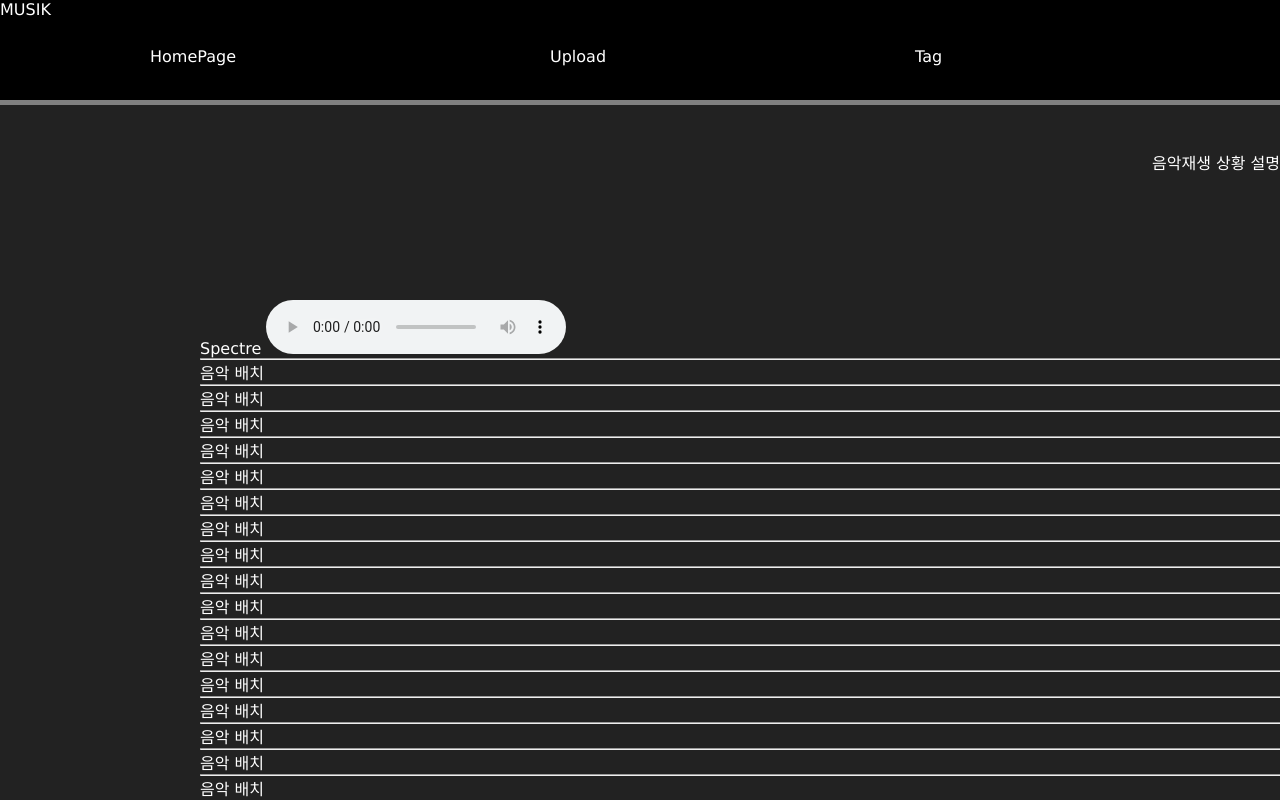
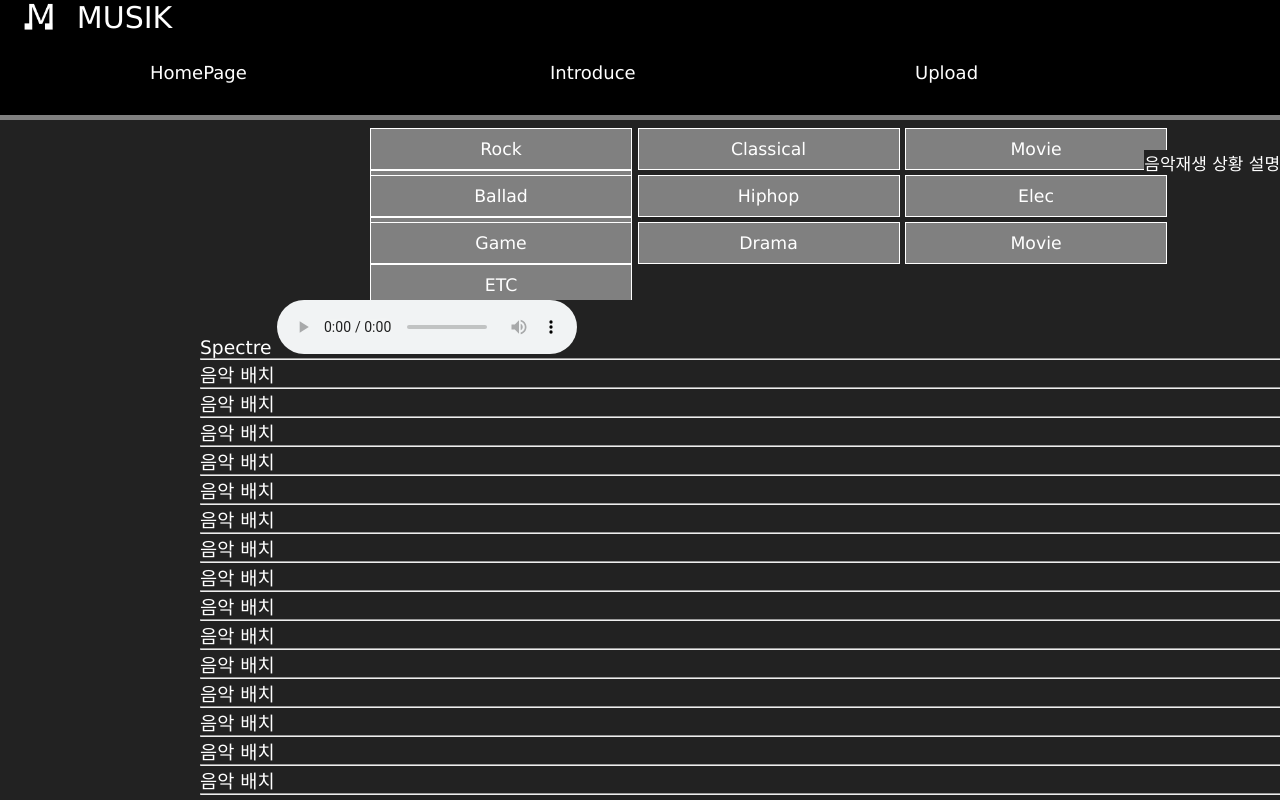
Before and after one commit to like98100/WebProgramming_mine, a PHP site: page /Page_Title.html in a window 1280 px wide. Run offline with PHP 8.4, Linux system fonts and the light colour scheme.

Commit message:
1217_2
1217_2

```diff
--- a/project_2017/Page_Title.html
+++ b/project_2017/Page_Title.html
@@ -3,36 +3,43 @@
 <html>
     <head>
         <meta charset="utf-8">
-        <title>Music Service Site</title>
+        <title>MuSik</title>
         <link href="css/Design_Main.css" type=text/css rel=stylesheet>
     </head>
     <body>
         <header>
         <div class = "bar"><!-- menu bar-->
-            <ul class = "title">
-                <li>MUSIK</li>
-            </ul><br>
-            <ul class = "menu">
-                <li><a class = "menu_link" href = "Page_Title.html">HomePage</a></li>
-                <li><a class = "menu_link" href = "#Upload" style = "left: 400px;">Upload</a></li>
-                <li><a class = "menu_link" id = "tag" style = "left: 765px;">Tag</a>
-                <ul class = "submenu">
-                    <li><a class = "submenu_link" href = "#sub_a">A</a></li>
-                    <li><a class = "submenu_link" href = "#sub_b">B</a></li>
-                    <li><a class = "submenu_link" href = "#sub_c">C</a></li>
-                    <li><a class = "submenu_link" href = "#sub_d">D</a></li>
-                    <li><a class = "submenu_link" href = "#sub_e">E</a></li>
-                    <li><a class = "submenu_link" href = "#sub_f">F</a></li>
-                    <li><a class = "submenu_link" href = "#sub_g">G</a></li>
-                    <li><a class = "submenu_link" href = "#sub_h">H</a></li>
-                    <li><a class = "submenu_link" href = "#sub_etc">ETC</a></li>
-                    </ul>
-                </li>
-            </ul>
-            <ul class = "search">
-         <!--       <li><input type = "text" placeholder = "search" size = "20" style = "background-color: white">
-                    <input type = "submit" value  = "검색" style = "background-color: gray; position: absolute;"></li>
-            </ul>-->
+            <div class = "title">
+                <img src = "source/logo.png" width = 6% height = 30% style = "float: left; background-color: black;">
+                <p>MUSIK</p>
+            </div>
+            <div class = "menu">
+                <div><a class = "menu_link" href = "Page_Title.html">HomePage</a></div>
+                <div><a class = "menu_link" href = "Page_Title.html" style = "left: 400px;">Introduce</a></div>
+                <div><a class = "menu_link" href = "Page_Title.html" style = "left: 765px;">Upload</a></div>
+            </div>
+            <div class = "loginforad">
+                <div><a class = "login_link" href = "login.html" style = "left: 1600px;">Login for admin</a></div>
+            </div>
+        </div>
+
+        <div class = "submenu_tag">
+                <a class = "submenu_link" href = "#Rock">Rock</a>
+                <a class = "submenu_link" href = "#Classical">Classical</a>
+                <a class = "submenu_link" href = "#Movie">Movie</a>
+                <a class = "submenu_link" href = "#Pop">Pop</a>
+        </div>
+        <div class = "submenu_tag" style = "top: 175px;">
+                <a class = "submenu_link" href = "#Ballad">Ballad</a>
+                <a class = "submenu_link" href = "#Hiphop">Hiphop</a>
+                <a class = "submenu_link" href = "#Elec">Elec</a>
+                <a class = "submenu_link" href = "#RnB">RnB</a>
+        </div>
+        <div class = "submenu_tag" style = "top: 222px;">
+                <a class = "submenu_link" href = "#Game" href = "#Game">Game</a>
+                <a class = "submenu_link" href = "#Drama">Drama</a>
+                <a class = "submenu_link" href = "#Movie">Movie</a>
+                <a class = "submenu_link"href = "#ETC">ETC</a>
         </div>
         </header>
 
@@ -70,6 +77,36 @@
                         음악 배치<hr/>
                         음악 배치<hr/>
                         음악 배치<hr/>
+                        음악 배치<hr/>
+                        음악 배치<hr/>
+                        음악 배치<hr/>
+                        음악 배치<hr/>
+                        음악 배치<hr/>
+                        음악 배치<hr/>
+                        음악 배치<hr/>
+                        음악 배치<hr/>
+                        음악 배치<hr/>
+                        음악 배치<hr/>
+                        음악 배치<hr/>
+                        음악 배치<hr/>
+                        음악 배치<hr/>
+                        음악 배치<hr/>
+                        음악 배치<hr/>
+                        음악 배치<hr/>
+                        음악 배치<hr/>
+                        음악 배치<hr/>
+                        음악 배치<hr/>
+                        음악 배치<hr/>
+                        음악 배치<hr/>
+                        음악 배치<hr/>
+                        음악 배치<hr/>
+                        음악 배치<hr/>
+                        음악 배치<hr/>
+                        음악 배치<hr/>
+                        음악 배치<hr/>
+                        음악 배치<hr/>
+                        음악 배치<hr/>
+                        음악 배치<hr/>
                         </div>
         </section>
 
--- a/project_2017/css/Design_Main.css
+++ b/project_2017/css/Design_Main.css
@@ -5,14 +5,14 @@
             margin: 0px;
             padding: 0px;
             z-index: 0;
-            font-size: 1em;
+            font-size: 1.02em;
             font-family: Verdana, Geneva, Tahoma, sans-serif;
             color: white;
         }
         /*상단바 전체*/
         .bar {
             clear: both;
-            height: 100px;
+            height: 115px;
             width: 100%;
             position: fixed;
             z-index: 1;
@@ -20,83 +20,91 @@
             border-bottom: 5px solid gray;
         }
         /*상단바 메뉴*/
-        .bar .menu {
+        .menu {
             list-style: none;
             margin: 0px;
             padding: 0px;
         }
         /*제목*/
-        .bar .title li {
-            list-style: none;
-            float: left;
+        .title p {
             background-color: black;
             color: white;
-        }
-        /*검색 바*/
-        .bar .search li{
-            position: absolute;
-            left: 1600px;
-            list-style: none;
-            line-height: 76px;
-            background-color: black;
+            font-size: 1.7em;
         }
 
-        /*메뉴,서브메뉴 링크*/
-        .menu_link, .submenu_link {
+        /*로그인*/
+        .loginforad {
+            margin: 0px;
+            background-color: black;
+            position: absolute;
+        }
+
+        .login_link {
             text-decoration: none;
-            display: block;
+            padding: 1px 100px;
+            background-color: black;
+            color: white;
+            position: absolute;
+            font-size: 1em;
+            transition-duration: 0.25s;
+            text-align: center;
         }
+
         /*메뉴 링크*/
-        .bar .menu .menu_link {
+        .menu_link {
+            text-decoration: none;
             background-color: black;
             color: white;
             line-height: 74px;
-            vertical-align: middle;
             position: absolute;
             padding: 1px 150px;
             font-size: 1em;
+            transition-duration: 0.25s;
         }
-        /*서브메뉴*/
-        .submenu {
-            list-style: none;
+
+        /*서브메뉴(태그)*/
+        .submenu_tag {
+            display: inline-block;
             text-decoration: none;
             position: absolute;
-            display: none;
-            height: auto;
-            top: 105px;
+            top: 128px;
+            left: 370px;
+            margin: 0px;
+            padding: 0px;
+        }
+        /*서브메뉴 링크*/
+        .submenu_link {
+            text-decoration: none;
+            position: static;
+            color: white;
+            background-color: gray;
+            border: 1px solid white;
+            height: 30px;
+            width: 100px;
+            padding: 5px 80px;
+            line-height: 30px;
+            font-size: 1em;
             text-align: center;
-            line-height: 50px;
-            /*transition: height .2s;*/
-            z-index: 2;
-    }
+            display: inline-block;
+            transition-duration: 0.25s;
+            text-align: center;
+        }
         /*메뉴 링크 호버*/
-        .bar .menu .menu_link:hover {
+        .menu_link:hover {
             color: white;
             background-color: #4d4d4d;
         }
-        /*태그 메뉴 호버*/
-        #tag:active {
+
+        .login_link:hover {
             color: white;
-            background-color: blue;
-        }
-        /*태그 클릭 시 서브메뉴*/
-        #tag:active .submenu {
-            display: inline-block;
+            background-color: #4d4d4d;
         }
 
-        /*서브메뉴 링크*/
-        .submenu_link {
-                color: white;
-                background-color: black;
-                border: solid 1px #4d4d4d;
-                padding: 0px 60px;
-                font-size: 1em;
+        .submenu_link:hover {
+            color: white;
+            background-color: #4d4d4d;
         }
-        /*서브메뉴 링크 호버*/
-        .submenu_link:hover {
-                color: white;
-                background-color: blue;
-        }
+
         /*우측 사운드플레이어*/
         .player_sound {
             position: relative;
@@ -109,6 +117,7 @@
             position: absolute;
             top: 300px;
             left: 200px;
+            font-size: 1.1em;
         }
         /*음악 배치*/
         .array_sound {
```
Also changed, not shown: project_2017/source/logo.png.
